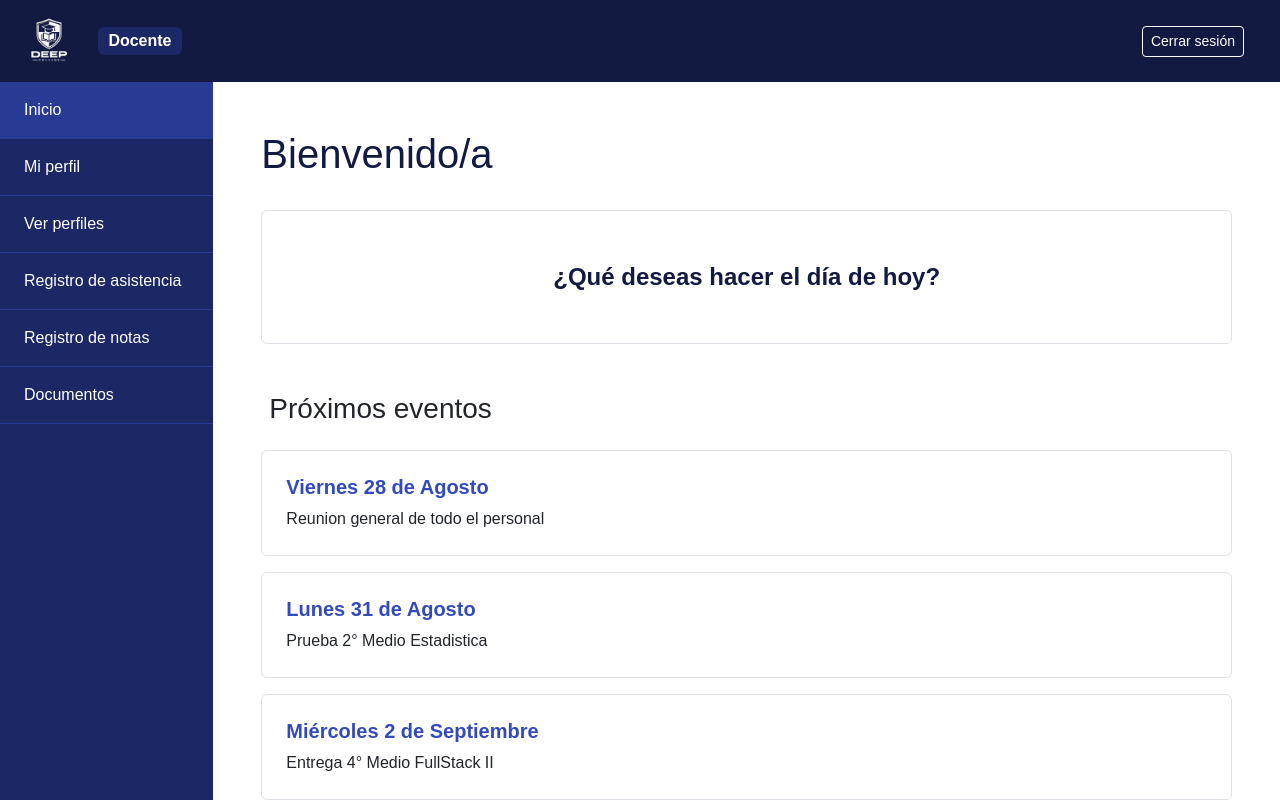
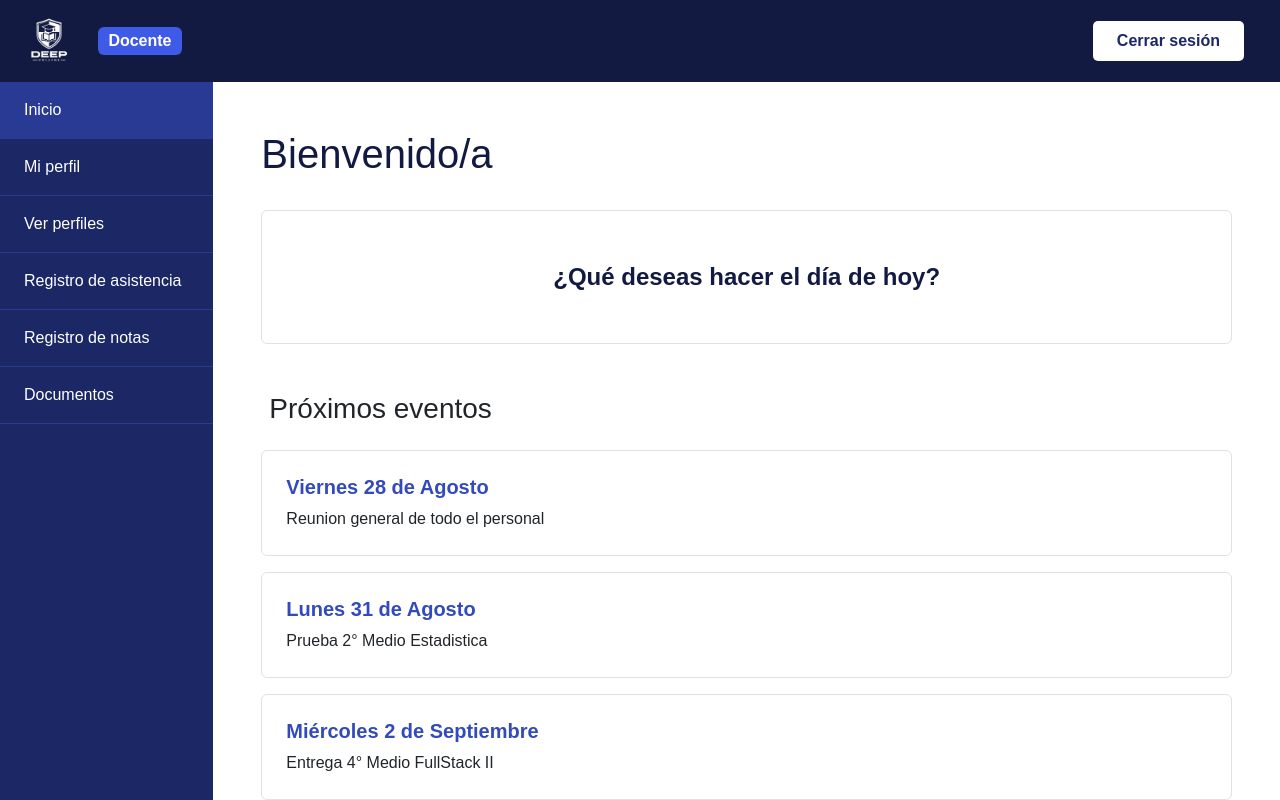
Before and after one commit to AleRiveraG/deep-college, a React (Vite) app in the folder frontend_react/: page /docente in a window 1280 px wide. Shown: the top 800 px of the page. Built offline with nearby package versions, Linux system fonts and the light colour scheme; some icons are missing.

Commit message:
Mejoras visuales y arreglos en inicio y postulación y en boton ingresar y cerrar sesión

```diff
--- a/frontend_react/src/estilos.css
+++ b/frontend_react/src/estilos.css
@@ -22,15 +22,24 @@ header a {
 
 /* Etiqueta directiva que esta al lado del nombre del colegio*/
 .etiqueta-directiva {
-    background-color: #334ABD;
+    background-color: #3E5AE6;
     color: #ffffff;
 }
 
 /* boton cerrar sesion*/
 header #btn-cerrar {
-    background-color: transparent;
-    border: 1px solid #ffffff;
-    color: #ffffff;
+    background-color: white;
+    color: #1C2866;
+    border: none;
+    font-weight: bold;
+    font-size: 1rem;
+    border-radius: 5px;
+    padding: 0.5rem 1.5rem;
+    transition: background-color 0.3s ease;
+}
+
+header #btn-cerrar:hover {
+    background-color: #b0b5d1;
 }
 
 /*con el flex en 1 0 auto es para que el contenido principal se estire para rellenar el espacio libre entre el header y el footer*/
@@ -98,7 +107,7 @@ tr:nth-child(odd) {
 
 /* etiquetas del rol de los usuarios para cada etiqueta hay un color diferente*/
 .rol-docente {
-    background-color: #1C2866;
+    background-color: #3E5AE6;
     color: #ffffff;
 }
 
@@ -108,7 +117,7 @@ tr:nth-child(odd) {
 }
 
 .rol-auxiliar {
-    background-color: #283A94;
+    background-color: #3E5AE6;
     color: #ffffff;
 }
 
--- a/frontend_react/src/pages/Inicio.jsx
+++ b/frontend_react/src/pages/Inicio.jsx
@@ -14,8 +14,8 @@ function Inicio() {
             <li><a href="#vision" className="text-decoration-none fw-semibold">Visión</a></li>
           </ul>
 
-          <a href="/login" className="btn d-flex align-items-center boton-ingresar">
-            <i className="bx bx-log-in fs-5 me-2"></i> Ingresar
+          <a href="/login" className="btn d-flex align-items-center justify-content-center boton-ingresar">
+            Ingresar
           </a>
         </nav>
       </header>
--- a/frontend_react/src/pages/Postulacion.jsx
+++ b/frontend_react/src/pages/Postulacion.jsx
@@ -87,20 +87,20 @@ function Postulacion() {
   return (
     <>
       <header className="py-3 px-4 px-md-5">
-        <nav className="d-flex justify-content-between align-items-center navegacion-superior">
+  <nav className="d-flex justify-content-between align-items-center encabezado-principal">
     <a href="/" className="d-flex align-items-center text-decoration-none fs-4 fw-bold">
-            <i className="bx bxs-graduation fs-2 me-2"></i>
+      <img src="/images/logo-deep-white.png" height="50" className="me-3" alt="Logo colegio" />
     </a>
 
-          <ul className="d-flex gap-4 list-unstyled m-0 p-0 lista-enlaces">
+    <ul className="d-flex gap-5 list-unstyled m-0 p-0 lista-enlaces">
       <li><a href="/#inicio" className="text-decoration-none fw-semibold">Inicio</a></li>
       <li><a href="/#biografia" className="text-decoration-none fw-semibold">Nosotros</a></li>
       <li><a href="/#mision" className="text-decoration-none fw-semibold">Misión</a></li>
       <li><a href="/#vision" className="text-decoration-none fw-semibold">Visión</a></li>
     </ul>
 
-          <a href="/login" className="btn d-flex align-items-center boton-ingresar">
-            <i className="bx bx-log-in fs-5 me-2"></i> Ingresar
+    <a href="/login" className="btn d-flex align-items-center justify-content-center boton-ingresar">
+      Ingresar
     </a>
   </nav>
 </header>
```
Lines whose indentation alone changed are shown as unchanged.
